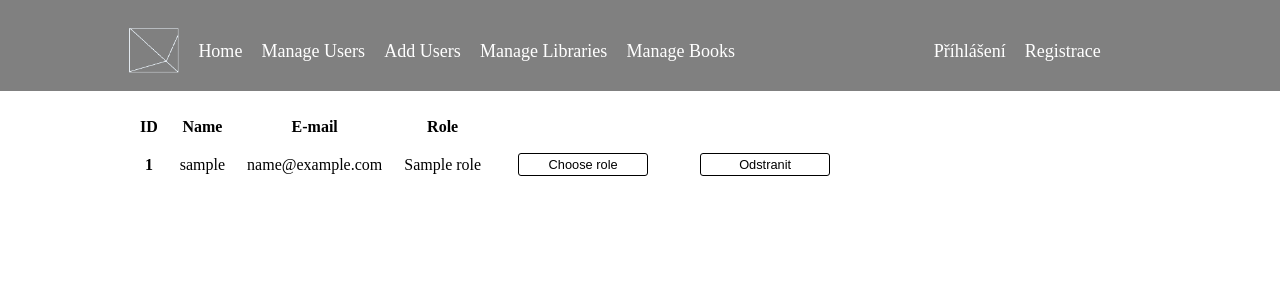
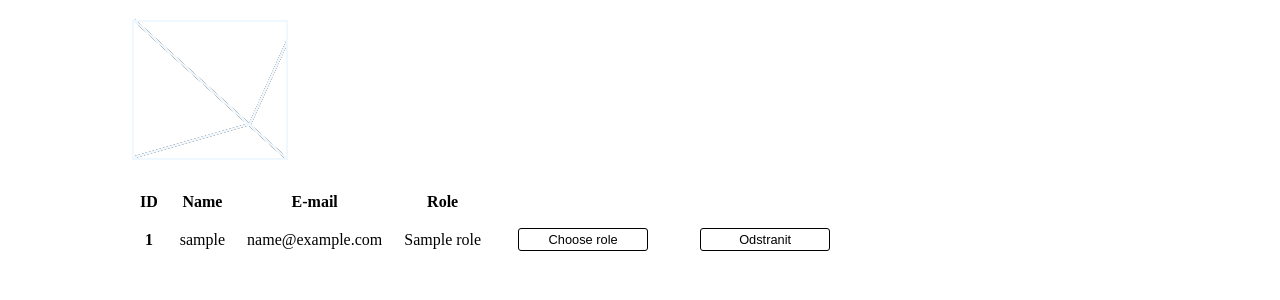
Before and after one commit to 20putalam/project_iis, a Flask app: template flasklib/templates/manageusers.html in a window 1280 px wide. Shown: the top 300 px of the page. Run offline with Flask 2, Linux system fonts and the light colour scheme; the template is opened without the code that fills it: values that come from a table or form of the project are taken from there, others are empty; tables that the repository leaves empty hold one stand-in row (values such as "Sample post").

Commit message:
Update manageusers.html

```diff
--- a/flasklib/templates/manageusers.html
+++ b/flasklib/templates/manageusers.html
@@ -10,7 +10,7 @@
     <title>Manage Users</title>
 </head>
 
-<nav class="navbar">
+<nav class="navbar2">
   <div class="nav_content">
       <div class="logo"><a href="index"><img src="/static/img/icon_3.png" alt="icon"></a></div>
       <ul class="nav_list">
```
